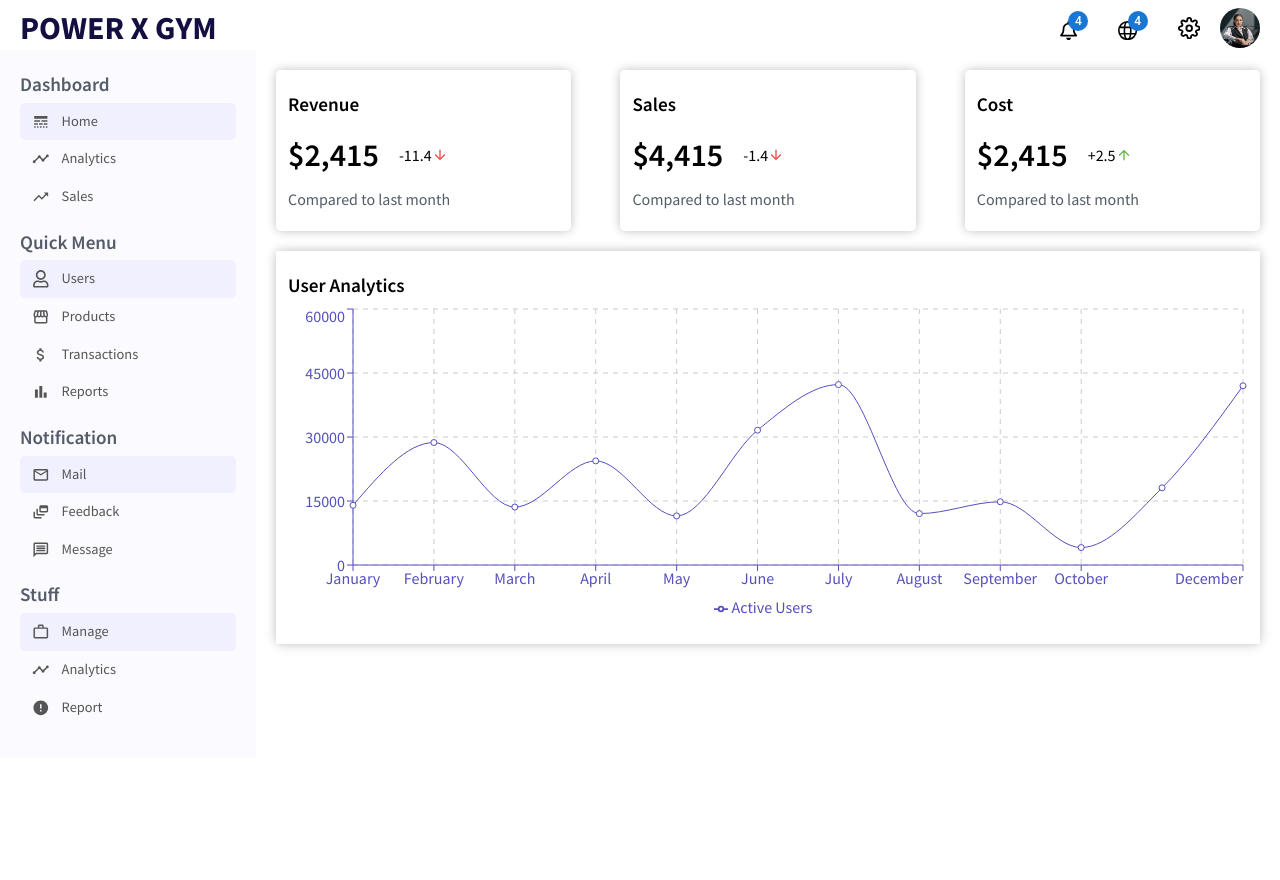
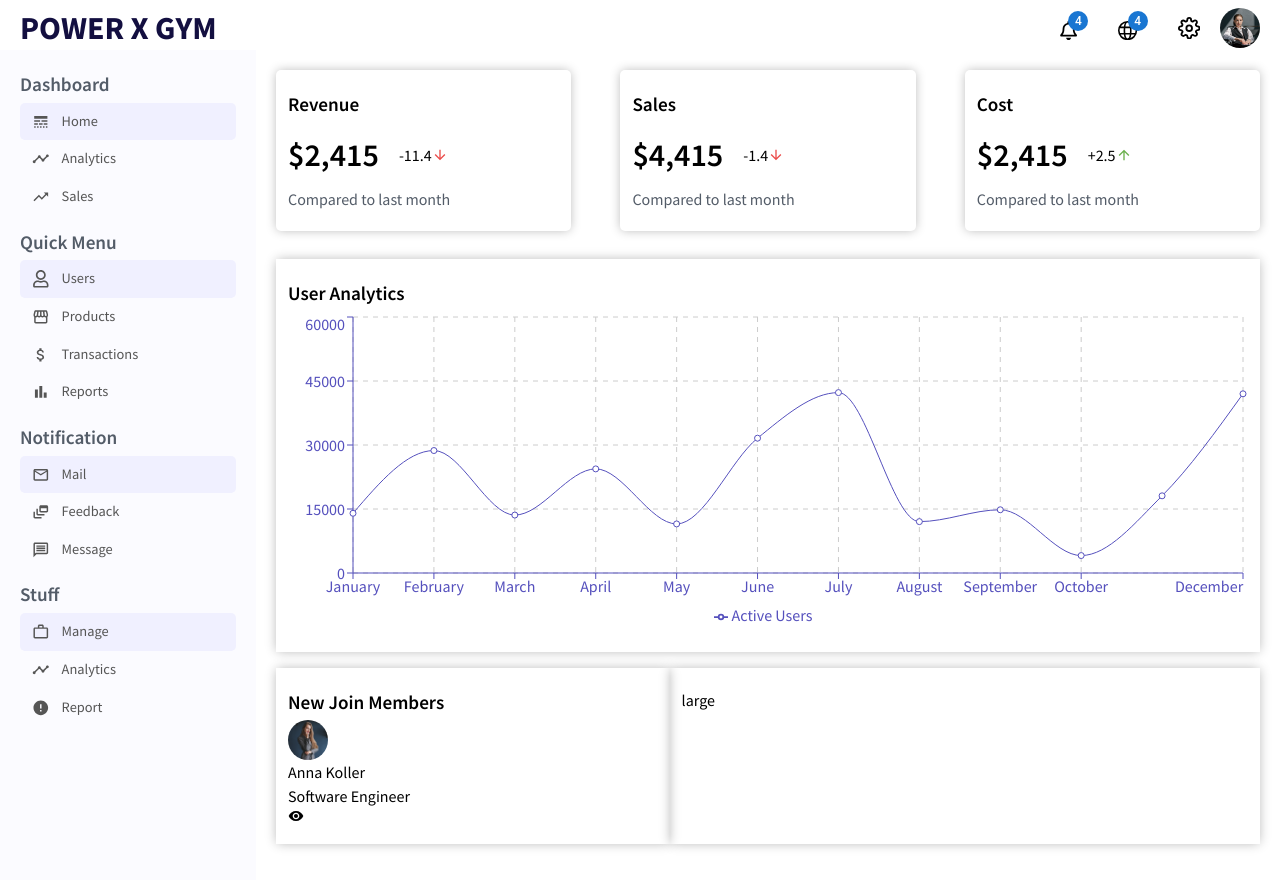
Before and after one commit to sakib-h/my-admin, a React (Create React App) app: page / in a window 1280 px wide. Before the commit the page ends 800 px from the top, so only its background shows below. Built offline with nearby package versions, Linux system fonts and the light colour scheme.

Commit message:
working on widgets

```diff
--- /dev/null
+++ b/src/Components/Widgets/Widgets.css
@@ -0,0 +1,4 @@
+.widgets {
+	-webkit-box-shadow: 0px 0px 11px -1px rgba(0, 0, 0, 0.3);
+	box-shadow: 0px 0px 11px -1px rgba(0, 0, 0, 0.3);
+}
--- /dev/null
+++ b/src/Components/Widgets/WidgetsLG.js
@@ -0,0 +1,7 @@
+import React from "react";
+import "./Widgets.css";
+const WidgetsLG = () => {
+	return <div className="widgets widgets-lg">large</div>;
+};
+
+export default WidgetsLG;
--- /dev/null
+++ b/src/Components/Widgets/WidgetsSM.js
@@ -0,0 +1,25 @@
+import React from "react";
+import "./Widgets.css";
+import { MdVisibility } from "react-icons/md";
+import user1 from "../../Resources/images/user-1.jpg";
+const WidgetsSM = () => {
+	return (
+		<div className="widgets widgets-sm">
+			<div className="widgetTittle">New Join Members</div>
+			<ul className="widgetListItem">
+				<li className="widgetListItem">
+					<img src={user1} alt="" className="avatar" />
+					<div className="widgetUser">
+						<div className="userName">Anna Koller</div>
+						<div className="userTitle">Software Engineer</div>
+					</div>
+					<div className="widgetButton">
+                        <MdVisibility/>
+                    </div>
+				</li>
+			</ul>
+		</div>
+	);
+};
+
+export default WidgetsSM;
--- a/src/Pages/Home/Home.js
+++ b/src/Pages/Home/Home.js
@@ -1,6 +1,8 @@
 import React from "react";
 import Charts from "../../Components/Charts/Charts";
 import FeaturedInfo from "../../Components/FeaturedInfo/FeaturedInfo";
+import WidgetsLG from "../../Components/Widgets/WidgetsLG";
+import WidgetsSM from "../../Components/Widgets/WidgetsSM";
 import { userData } from "../../Data/UserData";
 
 const Home = () => {
@@ -9,6 +11,10 @@ const Home = () => {
 			<h2>
 				<FeaturedInfo />
 				<Charts data={userData} title="User Analytics" />
+				<div className="homeWidgets">
+					<WidgetsSM />
+					<WidgetsLG />
+				</div>
 			</h2>
 		</div>
 	);
--- a/src/index.css
+++ b/src/index.css
@@ -84,10 +84,28 @@
 	/* charts */
 
 	.charts {
-		@apply px-3 py-5;
+		@apply px-3 py-5 my-2;
 	}
 
 	.chartTitle {
 		@apply text-[1.2rem] font-[600] pb-1;
 	}
+
+	.homeWidgets {
+		@apply flex justify-between my-2;
+	}
+
+	.widgets-sm {
+		@apply basis-[40%];
+	}
+	.widgets-lg {
+		@apply basis-[60%];
+	}
+	.widgets {
+		@apply px-3 py-5 my-2;
+	}
+
+	.widgetTittle {
+		@apply text-[1.2rem] font-[600] pb-1;
+	}
 }
```
Also changed, not shown: src/Resources/images/user-1.jpg (added).
